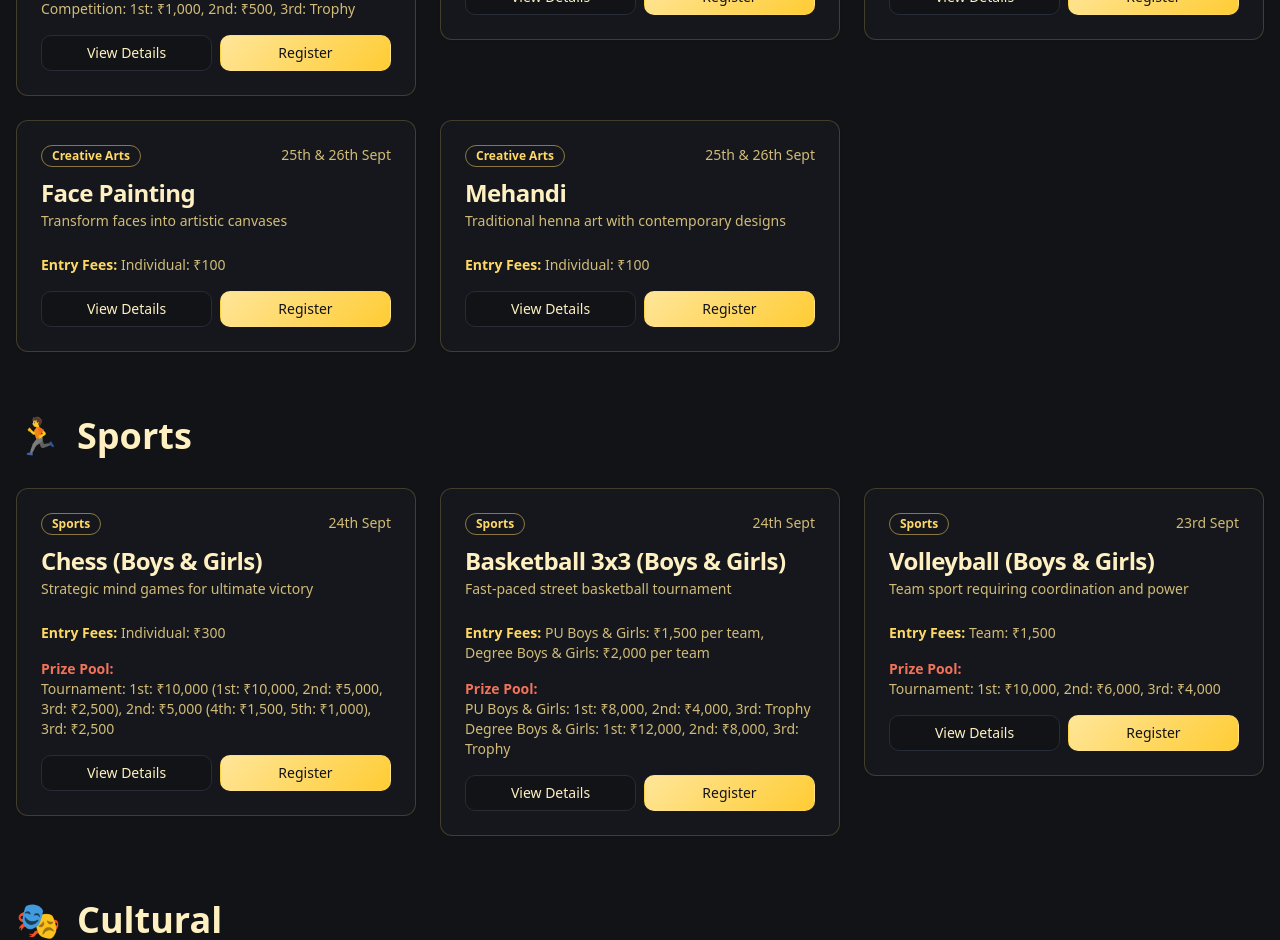
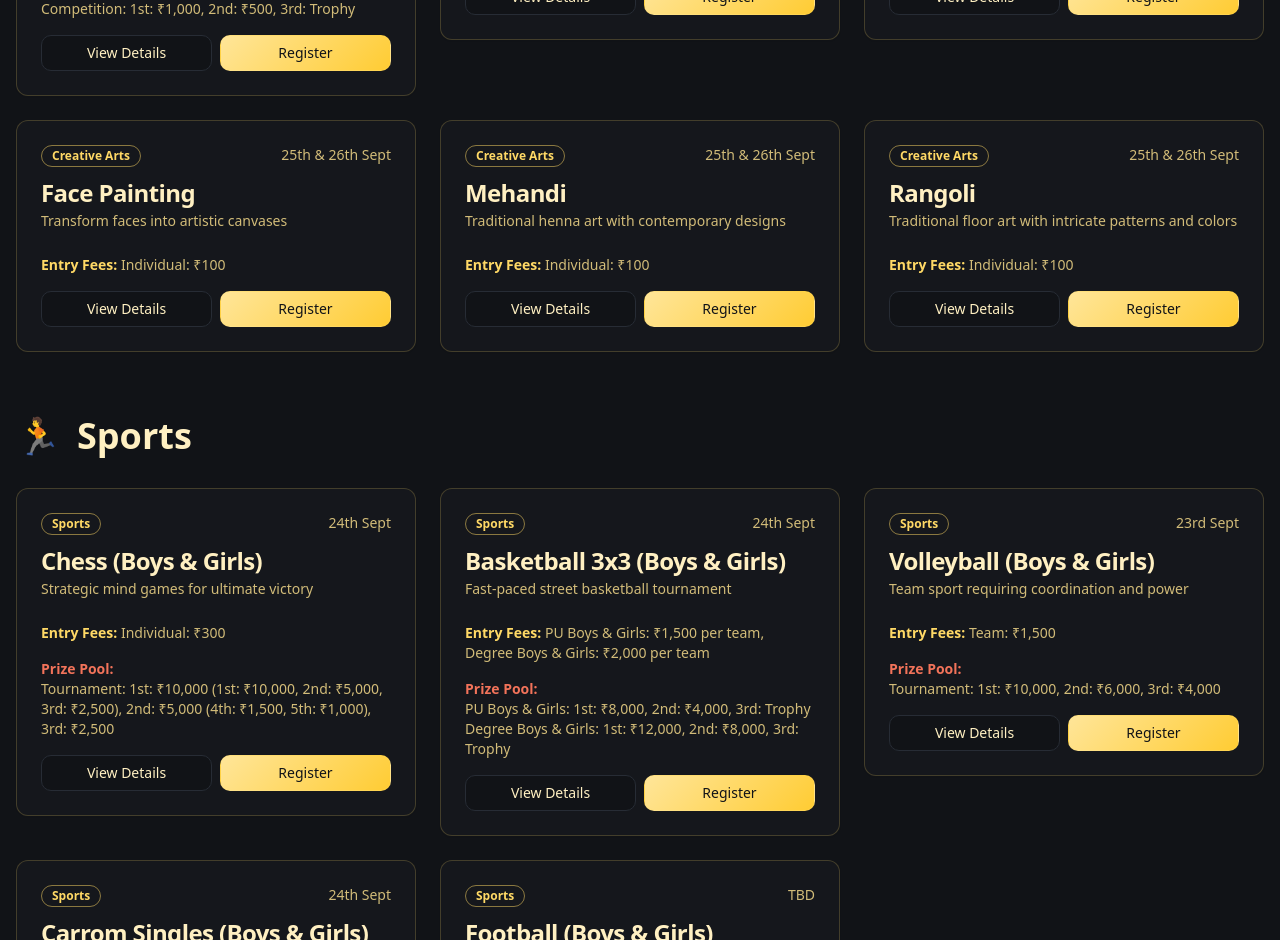
Before and after one commit to sohan20051519/matrix-event-hub-28, a React (Vite) app: page /events in a window 1280 px wide. Shown: the part 1860-2800 px from the top of the page. Built offline with nearby package versions, Linux system fonts and the light colour scheme; the HTML template or start-up script is replaced by a standard one.

Commit message:
Add new events

```diff
--- a/src/data/events.ts
+++ b/src/data/events.ts
@@ -301,6 +301,18 @@ export const events: Event[] = [
       "Individual": "₹100"
     },
   },
+  {
+    id: "rangoli",
+    title: "Rangoli",
+    description: "Traditional floor art with intricate patterns and colors",
+    category: "Creative Arts",
+    date: "25th & 26th Sept",
+    prizes: "₹5,000",
+    teamSize: "Individual",
+    entryFees: {
+      "Individual": "₹100"
+    },
+  },
 
   // Sports Events
   {
@@ -382,6 +394,52 @@ export const events: Event[] = [
       "More than one team can participate from same college",
       "For any queries contact: 9380390867, 7349318372"
     ]
+  },
+  {
+    id: "carrom",
+    title: "Carrom Singles (Boys & Girls)",
+    description: "Individual carrom competition organized by Dept. of BCA, KLE Society's Degree College, Nagarbhavi in association with Vijay Carrom Academy",
+    category: "Sports",
+    date: "24th Sept",
+    prizes: "₹10,000",
+    teamSize: "Individual",
+    registrationUrl: "https://docs.google.com/forms/d/1_54pp4dka4X4aTgfovaoyVOvm2ErPG3XZuiCVPq_CP4",
+    entryFees: {
+      "Individual": "₹200"
+    },
+    prizePool: {
+      "Singles": {
+        winner: "₹5,000",
+        runnerUp: "₹3,000",
+        thirdPlace: "₹2,000"
+      }
+    }
+  },
+  {
+    id: "football",
+    title: "Football (Boys & Girls)",
+    description: "Team football tournament for PU and Degree categories",
+    category: "Sports",
+    date: "TBD",
+    prizes: "TBD",
+    teamSize: "Team (11 players)",
+    registrationUrl: "https://docs.google.com/forms/d/1mXS6Y_AzE8KeXZpJqlz5JakqWLYmwiPVvupBnEv7ICg",
+    entryFees: {
+      "PU Boys & Girls": "TBD",
+      "Degree Boys & Girls": "TBD"
+    },
+    prizePool: {
+      "PU Boys & Girls": {
+        winner: "TBD",
+        runnerUp: "TBD",
+        thirdPlace: "TBD"
+      },
+      "Degree Boys & Girls": {
+        winner: "TBD",
+        runnerUp: "TBD",
+        thirdPlace: "TBD"
+      }
+    }
   },
 
   // Cultural Events
```
